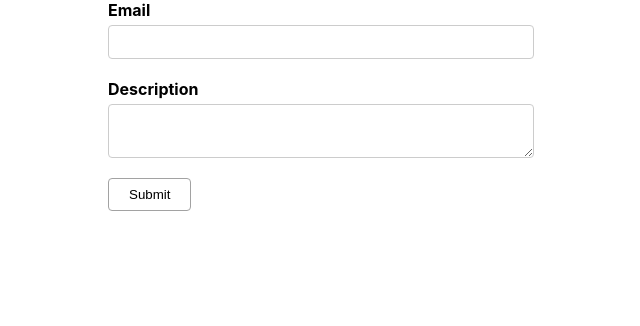
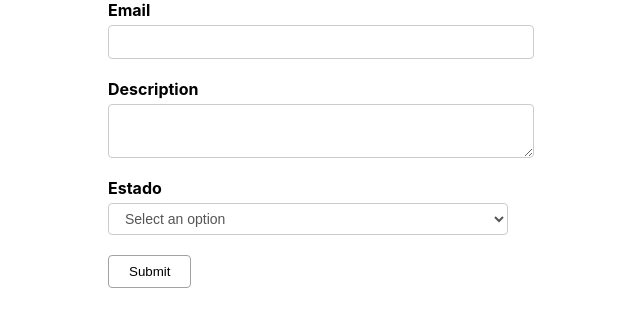
Before and after one commit to GabrielRioo/React_Formik, a React (Create React App) app: page / in a window 1280 px wide. Shown: the top 326 px of the page, without its empty margins (319-959 px from the left). Built offline with nearby package versions, Linux system fonts and the light colour scheme.

Commit message:
Criando componente DropDown

```diff
--- /dev/null
+++ b/src/components/DropDown.js
@@ -0,0 +1,27 @@
+import React from 'react'
+import { Field, ErrorMessage } from 'formik'
+import TextError from './TextError'
+
+function DropDown(props) {
+  const {label, name, options, ...rest} = props
+
+  return (
+    <div className="form-control">
+      <label htmlFor={name}>{label}</label>
+      <Field as='select' name={name} id={name} {...rest} >
+        {
+          options.map(option => {
+            return(
+              <option key={option.value} value={option.value}>
+                {option.key}
+              </option>
+            )
+          })
+        }
+      </Field>
+      <ErrorMessage name={name} component={TextError} />
+    </div>
+  )
+}
+
+export default DropDown
--- a/src/components/FormikContainer.js
+++ b/src/components/FormikContainer.js
@@ -4,12 +4,22 @@ import * as Yup from "yup";
 import FormikControl from "./FormikControl";
 
 function FormikContainer() {
+  const dropdownOptions = [
+    { key: 'Select an option', value: ''},
+    { key: 'RJ', value: 'Rio de Janeiro'},
+    { key: 'SP', value: 'Sao Paulo'},
+    { key: 'MG', value: 'Minas Gerais'},
+    { key: 'ES', value: 'Espirito Santo'},
+  ]
   const initialValues = {
     email: '',
+    decription: '',
+    selectOption: '',
   }
   const validationSchema = Yup.object({
     email: Yup.string().required('Required'),
-    description: Yup.string().required('Required')
+    description: Yup.string().required('Required'),
+    selectOption: Yup.string().required('Required'),
   })
   const onSubmit = values => console.log("Form data: ", values)
 
@@ -33,6 +43,13 @@ function FormikContainer() {
             label='Description'
             name='description'
           />
+
+          <FormikControl
+            control='select'
+            label='Estado'
+            name='selectOption'
+            options={dropdownOptions}
+          />
           <button className="submit" type="submit" onClick={onSubmit}>Submit</button>
         </Form>}
     </Formik>
--- a/src/components/FormikControl.js
+++ b/src/components/FormikControl.js
@@ -1,6 +1,7 @@
 import React from "react";
 import Input from './Input'
 import Textarea from './Textarea'
+import DropDown from './DropDown'
 
 function FormikControl(props) {
   const { control, ...rest } = props;
@@ -8,7 +9,7 @@ function FormikControl(props) {
   switch (control) {
     case "input": return <Input {...rest}/>
     case "textarea": return <Textarea {...rest} />
-    case "select":
+    case "select": return <DropDown {...rest} />
     case "radio":
     case "checkbox":
     case "date":
```
Also changed, not shown: src/components/Radio.js (added, +16 -0 lines).
